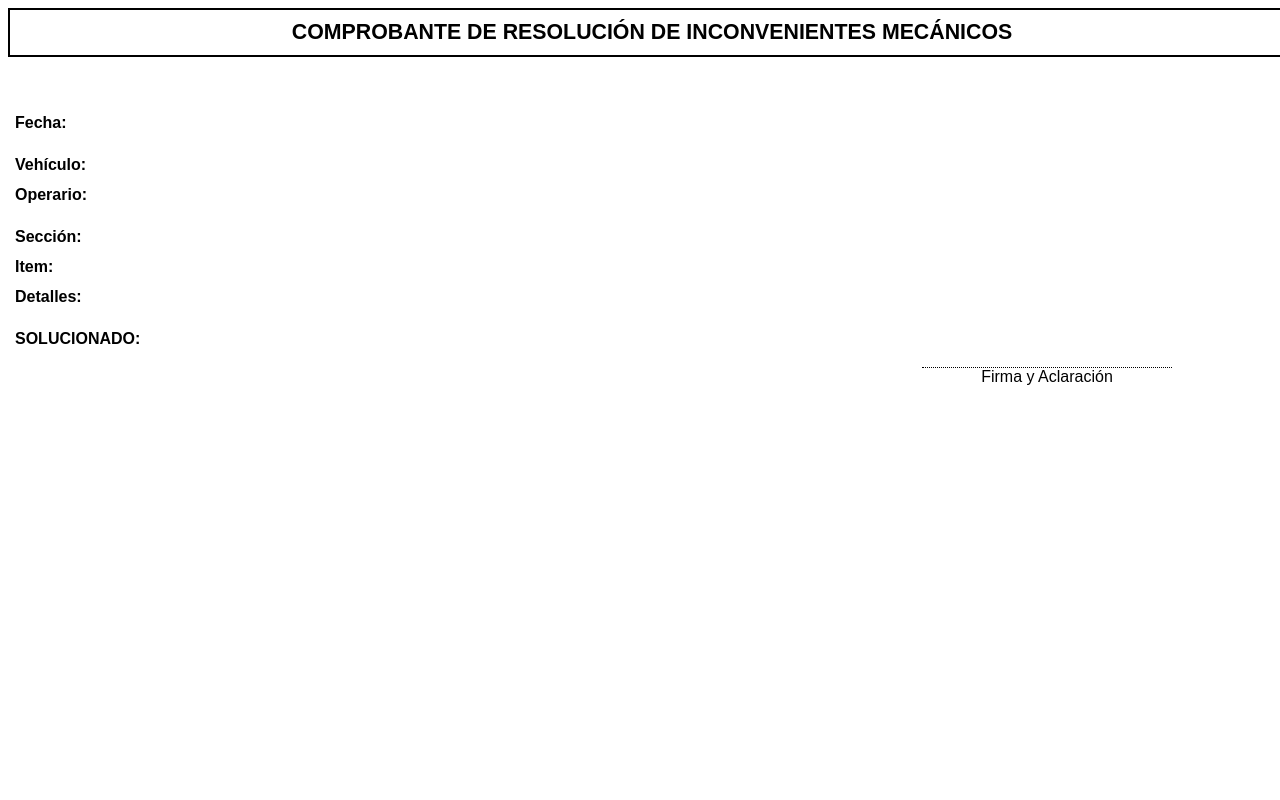
After one commit to juanquimulki/control_consumo, a PHP site: page /app/vistas/reportes/ticket.php in a window 1280 px wide. The commit adds this page. Run offline with PHP 8.4, Linux system fonts and the light colour scheme; the template is opened without the code that fills it, so the values that code supplies are empty.

Commit message:
Ticket de solución

```diff
--- a/app/js/reportes.js
+++ b/app/js/reportes.js
@@ -211,8 +211,14 @@ function solucionar() {
     data: "iddetalle="+id+"&resultados="+resultados,
     success: function(data) {
       mostrarChecklist();
+      ticket();
     }
   })
+}
+
+function ticket() {
+  id = $("#iddetalle").val();
+  window.open("index.php?c=reportes&a=ticket&id="+id,"_blank");
 }
 
 function mostrarHistorico() {
--- /dev/null
+++ b/app/vistas/reportes/ticket.php
@@ -0,0 +1,61 @@
+<head>
+  <meta charset="utf-8">
+  <meta http-equiv="X-UA-Compatible" content="IE=edge">
+  <title>Control de Consumo | Servicios Industriales</title>
+
+  <style>
+    body {
+      font-family: arial;
+    }
+    table td {
+      padding: 5px;
+    }
+    .titulo {
+      width: 100%;
+      border: 2px solid black;
+      text-align: center;
+      font-weight: bold;
+      padding:10px;
+      margin-bottom: 50px;
+      font-size: 16pt;
+    }
+    .firma {
+      border-top: 1px dotted black;
+      width: 250px;
+      text-align: center;
+      float: right;
+      margin-right: 100px;
+    }
+  </style>
+</head>
+<body>
+
+<div class="titulo">
+  COMPROBANTE DE RESOLUCIÓN DE INCONVENIENTES MECÁNICOS
+</div>
+
+<?php
+echo "<table>";
+echo "<tr><td width='150px;'><b>Fecha:</b></td><td>".$registro['fecha']."</td></tr>";
+echo "<tr height='10px;'></tr>";
+echo "<tr><td><b>Vehículo:</b></td><td>".utf8_encode($registro['descripcion'])."</td></tr>";
+echo "<tr><td><b>Operario:</b></td><td>".utf8_encode($registro['nombre'])."</td></tr>";
+echo "<tr height='10px;'></tr>";
+echo "<tr><td><b>Sección:</b></td><td>".utf8_encode($registro['seccion'])."</td></tr>";
+echo "<tr><td><b>Item:</b></td><td>".utf8_encode($registro['item'])."</td></tr>";
+echo "<tr><td><b>Detalles:</b></td><td>".utf8_encode($registro['detalles'])."</td></tr>";
+echo "<tr height='10px;'></tr>";
+echo "<tr><td><b>SOLUCIONADO:</b></td><td>".$registro['solucionado']."</td></tr> ";
+echo "<tr><td></td><td>".utf8_encode($registro['resultados'])."</td></tr> ";
+echo "</table>";
+?>
+
+<div class="firma">
+  Firma y Aclaración
+</div>
+
+</body>
+
+<script>
+  window.print();
+</script>
```
Also changed, not shown: app/controladores/ReportesControlador.php (+7 -0 lines).
